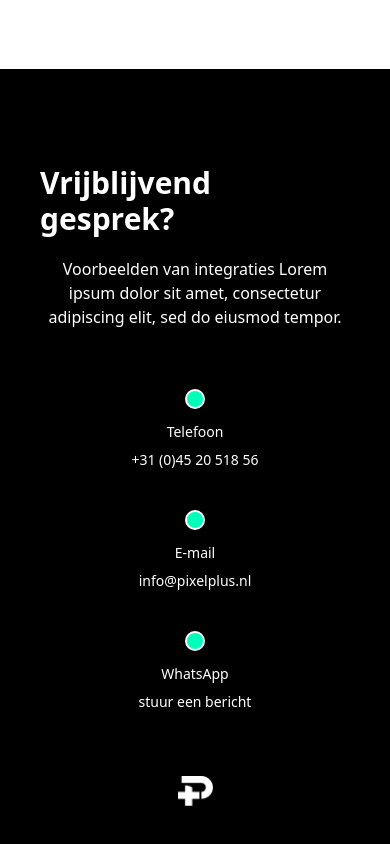
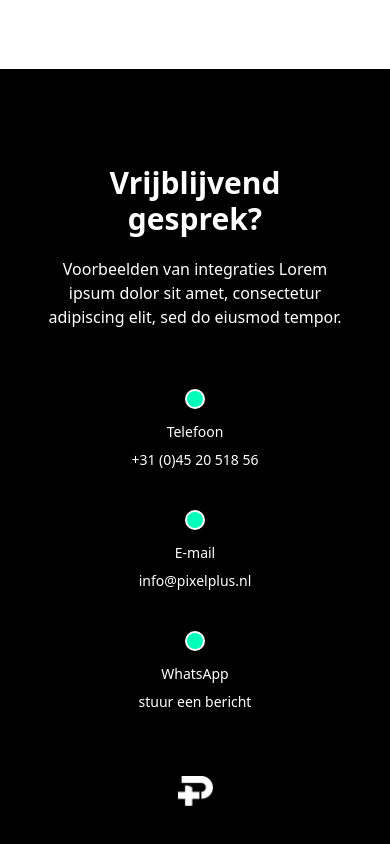
Before and after one commit to CedricMorreau/pilot-Pixelplus, a Next.js app: page / in a window 390 px wide. Shown: the part 2950-3794 px from the top of the page. Built offline with nearby package versions, Linux system fonts and the light colour scheme; what tailwindcss-radix would draw is missing.

Commit message:
bug/ Center text footer

```diff
--- a/components/Footer.tsx
+++ b/components/Footer.tsx
@@ -21,7 +21,7 @@
     return (
         <>
             <div className="grid justify-items-center w-full max-w-2xl m-auto">
-                <h4 className="text-3xl pb-5 font-bold md:text-6xl md:pb-10">
+                <h4 className="text-3xl pb-5 font-bold md:text-6xl md:pb-10 text-center">
                     Vrijblijvend gesprek?
                 </h4>
 
```
